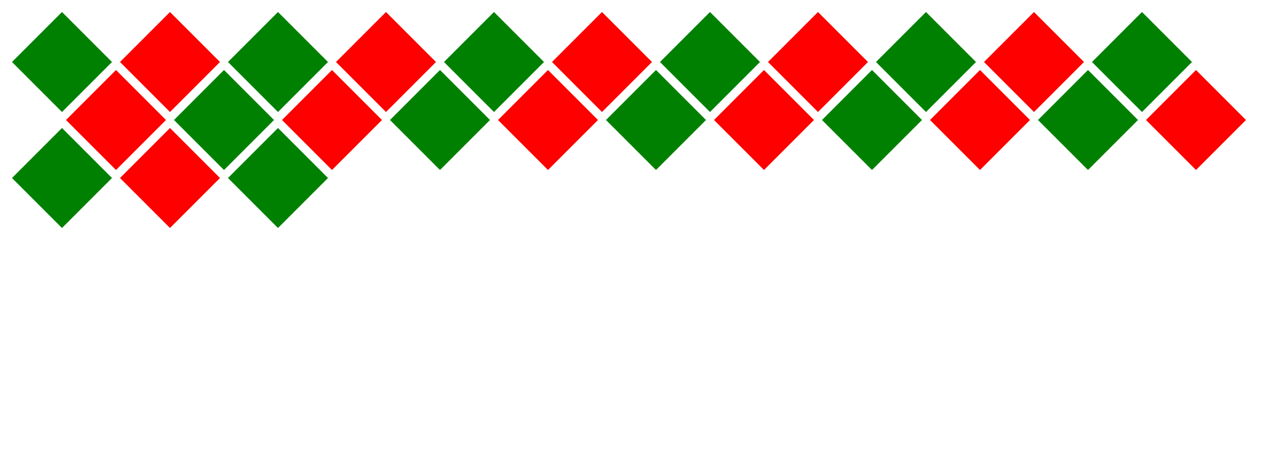
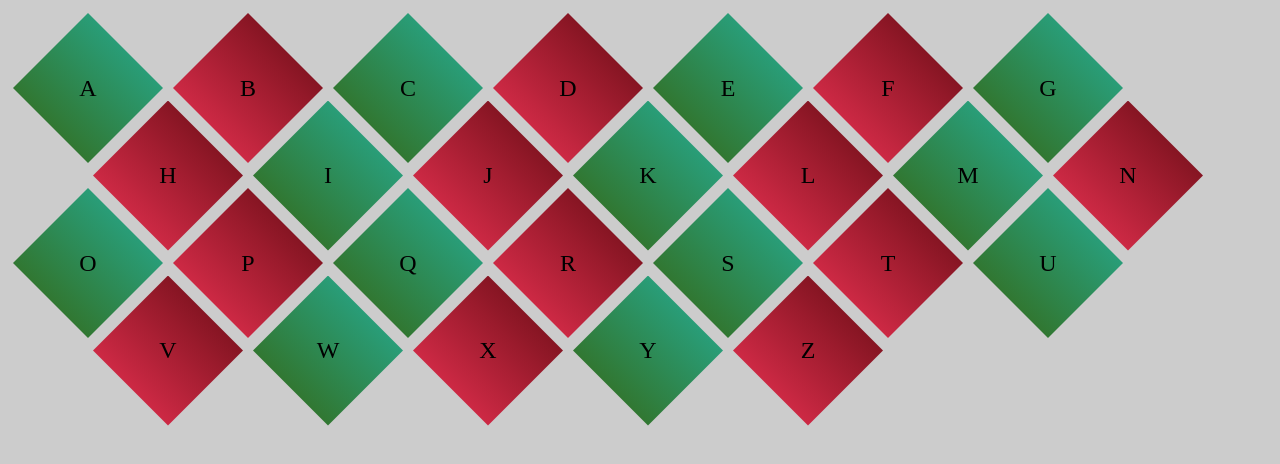
Before and after one commit to janosnemeth/square, a plain HTML site: page index.html in a window 1280 px wide. Drawn offline with Linux system fonts and the light colour scheme.

Commit message:
basic code

```diff
--- a/index.html
+++ b/index.html
@@ -12,31 +12,32 @@
     <body>
       <div class="main">
         <div class="container">
-          <div></div>
-          <div></div>
-          <div></div>
-          <div></div>
-          <div></div>
-          <div></div>
-          <div></div>
-          <div></div>
-          <div></div>
-          <div></div>
-          <div></div>
-          <div></div>
-          <div></div>
-          <div></div>
-          <div></div>
-          <div></div>
-          <div></div>
-          <div></div>
-          <div></div>
-          <div></div>
-          <div></div>
-          <div></div>
-          <div></div>
-          <div></div>
-          <div></div>
+          <div class="letter">A</div>
+          <div class="letter">B</div>
+          <div class="letter">C</div>
+          <div class="letter">D</div>
+          <div class="letter">E</div>
+          <div class="letter">F</div>
+          <div class="letter">G</div>
+          <div class="letter">H</div>
+          <div class="letter">I</div>
+          <div class="letter">J</div>
+          <div class="letter">K</div>
+          <div class="letter">L</div>
+          <div class="letter">M</div>
+          <div class="letter">N</div>
+          <div class="letter">O</div>
+          <div class="letter">P</div>
+          <div class="letter">Q</div>
+          <div class="letter">R</div>
+          <div class="letter">S</div>
+          <div class="letter">T</div>
+          <div class="letter">U</div>
+          <div class="letter">V</div>
+          <div class="letter">W</div>
+          <div class="letter">X</div>
+          <div class="letter">Y</div>
+          <div class="letter">Z</div>
         </div>
       </div>
     </body>
--- a/style.css
+++ b/style.css
@@ -1,27 +1,37 @@
+body {
+  background:#ccc;
+}
+
 .main {
     display:flex;
-    --s: 100px;  /* size  */
-    --m: 4px;    /* space */
+    --s: 150px;  /* size  */
+    --m: 5px;    /* space */
     --r: calc(var(--s) + 4*var(--m) - 2px);
+
   }
 
   .container {
-    font-size: 0; /*disable white space between inline block element */
+    font-size: 0px; /*disable white space between inline block element */
   }
 
   .container div {
     width: var(--s);
     margin: var(--m);
     height: var(--s);
-    display: inline-block;
-    font-size:initial;
+    display: inline-flex;
+      align-items: center;
+      justify-content: center;
+      font-size: 24px;
+      color: black;
     clip-path: polygon(50% 0, 100% 50%, 50% 100%, 0 50%);
-    background: red;
+    background:linear-gradient(45deg,#f03355,#630b12);
     margin-bottom: calc(var(--m) - var(--s)*0.5);
   }
+
   .container div:nth-child(odd) {
-    background:green;
+    background:linear-gradient(45deg,#35640e,#25b09b);
   }
+
   .container::before {
     content: "";
     width: calc(var(--s)/2 + var(--m));
@@ -29,5 +39,17 @@
     height: 140%;
     shape-outside: repeating-linear-gradient(
                      #0000 0 calc(var(--r) - 3px),
-                     #000  0 var(--r));
+                     rgb(143, 18, 18)  0 var(--r));
   }
+
+  .letter{
+    transition: all 0.1s ease-in 0.1s;
+  }
+
+  .letter:hover {
+    transform:  scale(1.1);
+    box-shadow: 15px 15px 15px 0 grey;
+    font-weight: bolder;
+    color:red;
+
+  }
```
